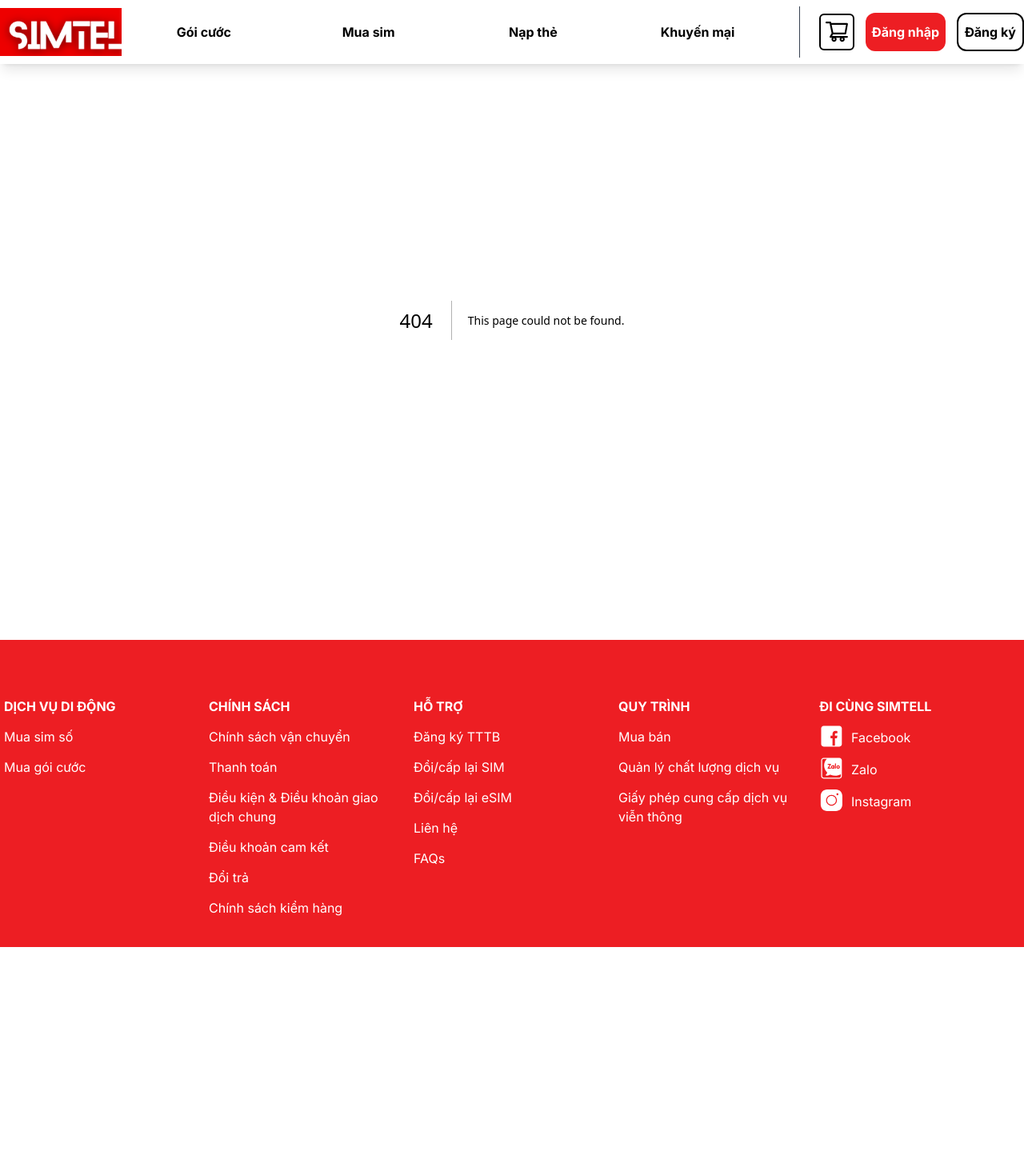
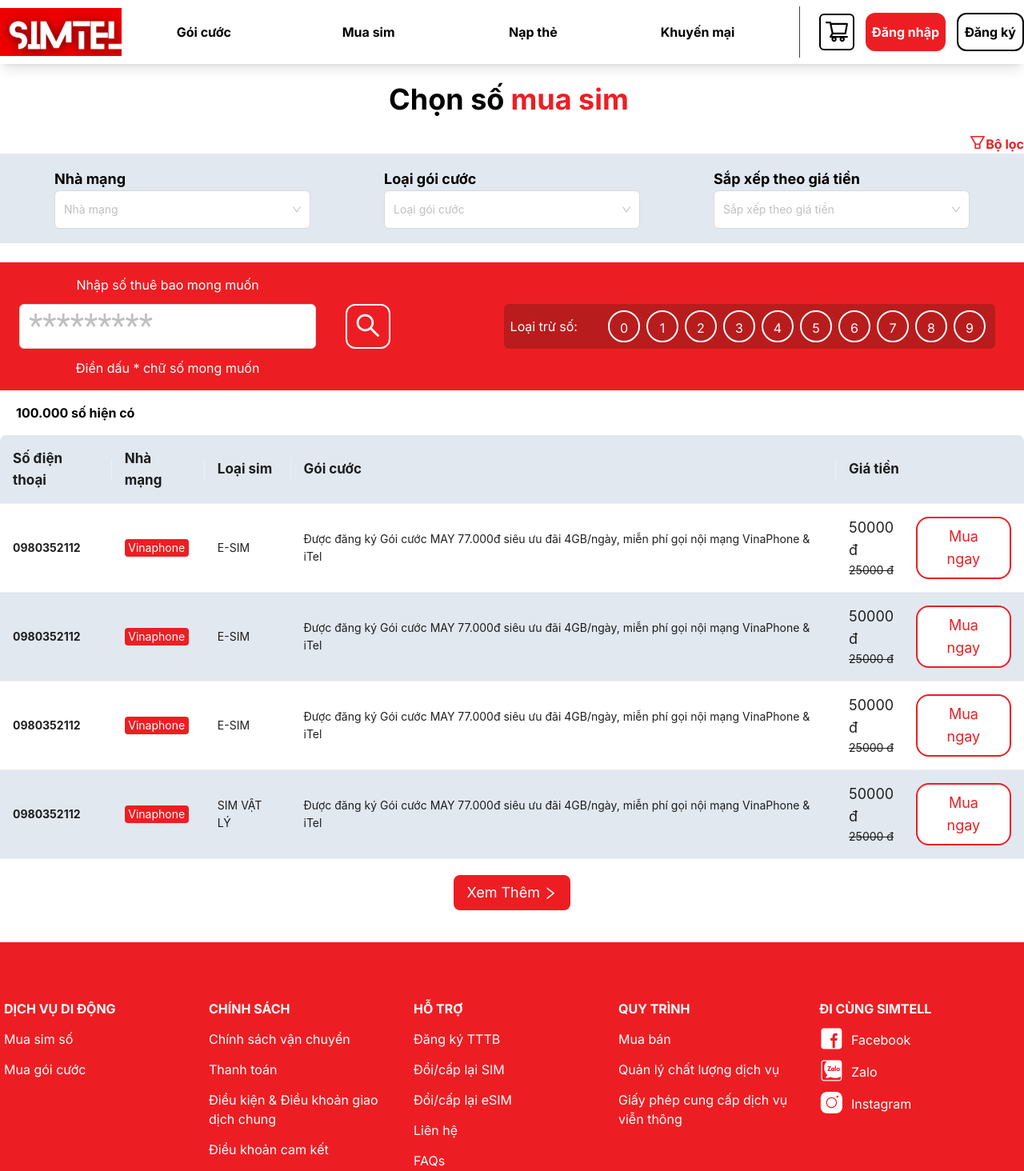
Before and after one commit to MinhGiang241/simtel, a Next.js app: page /sims in a window 1280 px wide. Before the commit this address had no page. Shown: the top 1464 px of the page at 80% size. Before the commit the page ends 1184 px from the top, so only its background shows below. Built offline with nearby package versions, Linux system fonts and the light colour scheme.

Commit message:
cards page init

```diff
--- /dev/null
+++ b/src/app/cards/page.tsx
@@ -0,0 +1,21 @@
+import React from 'react'
+import PageWrapper from '../components/pageWrapper'
+import { Input } from 'antd'
+import Image from 'next/image'
+
+export default function Card() {
+  return (
+    <PageWrapper>
+      <div className='w-full h-32 bg-m_red mt-12 rounded-tl-2xl rounded-tr-2xl flex justify-center items-center'>
+        <h4 className='text-white  mr-6 text-4xl'>Số  điện thoại nạp thẻ</h4>
+        <div className='w-[30rem]'>
+          <Input placeholder='*********' className='h-32 w-full' style={{ fontSize: '40px' }} />
+        </div>
+      </div>
+      <div className='w-full'>
+        <Image width={50} height={50} src='/public/images/vietel.png' alt='vietel' />
+      </div>
+
+    </PageWrapper>
+  )
+}
--- a/src/app/components/selectNumber.tsx
+++ b/src/app/components/selectNumber.tsx
@@ -4,8 +4,15 @@
 import './component.css'
 import NumberList from './numberList'
 import { RightOutlined } from '@ant-design/icons'
+import { useRouter } from 'next/navigation'
 
-export default function SelectNumber() {
+interface Props {
+  hideFilter?: boolean
+}
+
+export default function SelectNumber({ hideFilter }: Props) {
+  const router = useRouter()
+
   const num = [0, 1, 2, 3, 4, 5, 6, 7, 8, 9]
   const branch = ['Vietel', 'Vinaphone', 'Mobiphone', 'Vietnamobile', 'Gmobile', 'Itelecom', 'Wintel']
   const simTypes = ['Sim vật lý', 'eSim']
@@ -14,12 +21,6 @@
 
   return (
     <>
-      <div className='my-12'>
-        <div className="flex justify-center" >
-          <h2 className="font-bold text-4xl">{'Chọn số'}</h2>
-          <h2 className="px-2 text-m_red font-bold text-4xl"> {'mua sim'}</h2>
-        </div>
-      </div>
 
       <div className='flex w-full bg-m_red h-40'>
         <div className='flex px-6 w-2/5 h-full justify-between items-center'>
@@ -42,8 +43,10 @@
         </div>
       </div>
 
-      <div className='flex w-full h-24 justify-between items-end px-5 mb-10'>
+      <div className={`flex w-full justify-between items-end px-5 ${hideFilter ? 'h-10 mb-4' : 'h-24 mb-10'}`}>
         <h4 className='font-bold'>100.000 số hiện có</h4>
+        {!hideFilter && (
+          <>
             <div className='w-80 h-14'>
               <label className='mb-2 font-bold' aria-label='branch'>Nhà mạng</label>
               <Select
@@ -63,6 +66,7 @@
                 ))}
               </Select>
             </div>
+
             <div className='w-80 h-14'>
               <label className='mb-2 font-bold' aria-label='sim'>Loại sim</label>
               <Select
@@ -81,13 +85,14 @@
                   </Option>
                 ))}
               </Select>
-        </div>
+            </div></>
+        )}
       </div >
 
       <NumberList />
 
       <div className='w-full flex justify-center mt-5'>
-        <button className='select-none active:opacity-70 bg-m_red text-white rounded-lg px-4 py-2 flex justify-center items-center'>
+        <button onClick={() => router.push('/sims')} className='select-none active:opacity-70 bg-m_red text-white rounded-lg px-4 py-2 flex justify-center items-center'>
           <p className='text-lg text-center pr-1'>Xem Thêm</p>
           <RightOutlined style={{ color: 'white', fontSize: '110%' }} />
         </button>
--- /dev/null
+++ b/src/app/components/selectSimTitle.tsx
@@ -0,0 +1,12 @@
+import React from 'react'
+
+export default function SelectSimTitle() {
+  return (
+    <div className='my-6'>
+      <div className="flex justify-center" >
+        <h2 className="font-bold text-4xl">{'Chọn số'}</h2>
+        <h2 className="px-2 text-m_red font-bold text-4xl"> {'mua sim'}</h2>
+      </div>
+    </div>
+  )
+}
--- a/src/app/page.tsx
+++ b/src/app/page.tsx
@@ -4,6 +4,7 @@
 import PlanButton from "./components/planButton";
 import PlanList from "./components/planList";
 import SelectNumber from "./components/selectNumber";
+import SelectSimTitle from "./components/selectSimTitle";
 
 export default function Home() {
   return (<div className='w-full flex flex-col items-center'>
@@ -13,6 +14,7 @@
       <BannerCarousel />
       <PlanButton />
       <PlanList />
+      <SelectSimTitle />
       <SelectNumber />
       <Discount />
       {/* <div className="w-full h-16" /> */}
--- /dev/null
+++ b/src/app/sims/page.tsx
@@ -0,0 +1,18 @@
+'use client'
+import React from 'react'
+import PageWrapper from '../components/pageWrapper'
+import FilterPlan from '../plans/components/filterPlan'
+import SelectNumber from '../components/selectNumber'
+import SelectSimTitle from '../components/selectSimTitle'
+
+export default function Sim() {
+  return (
+    <PageWrapper>
+      <SelectSimTitle />
+      <FilterPlan />
+      <div className='w-full h-6' />
+      <SelectNumber hideFilter />
+      <div className='w-full h-10' />
+    </PageWrapper>
+  )
+}
```
Also changed, not shown: public/images/vietel.png (added), src/app/script.js (added). Lines whose indentation alone changed are shown as unchanged.
